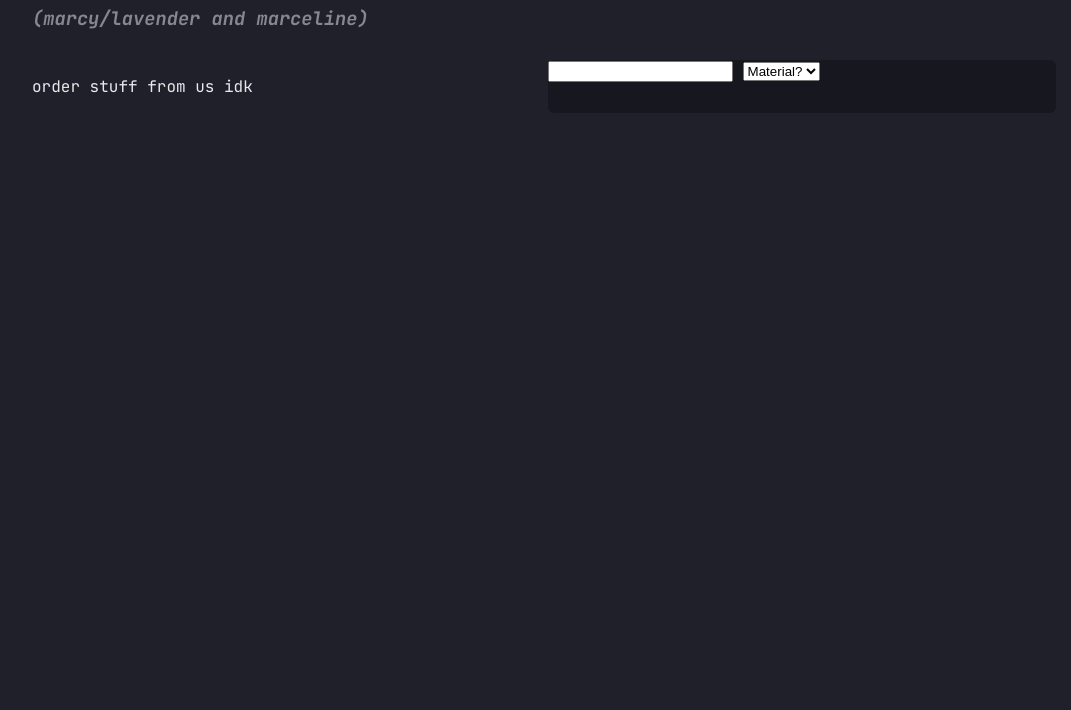
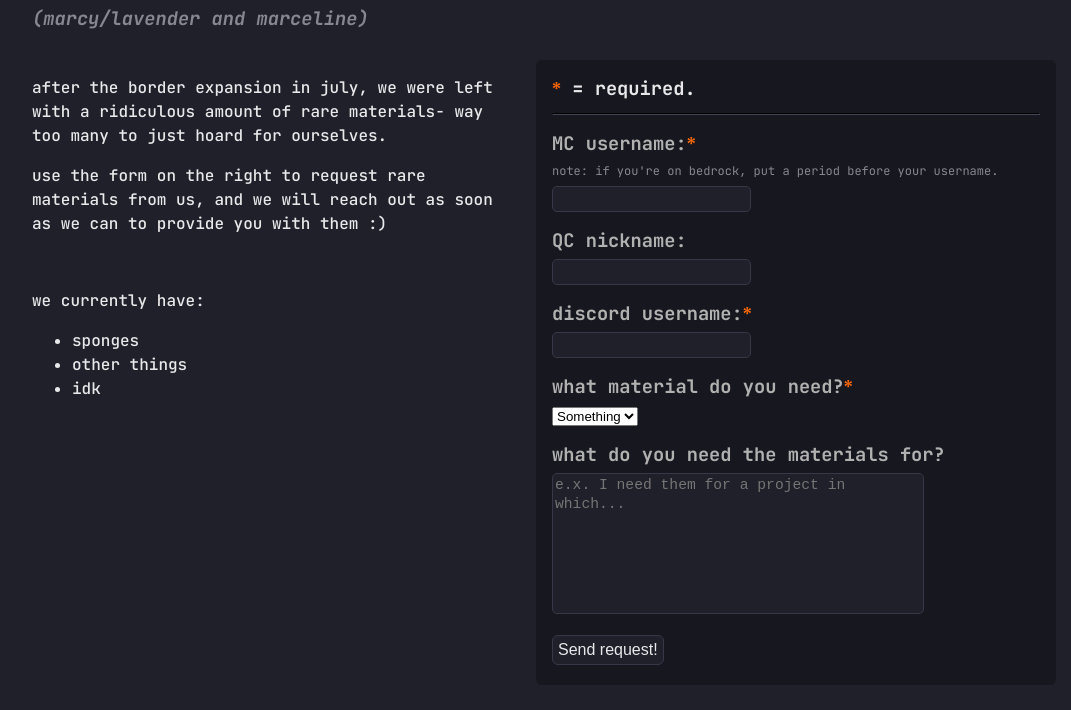
Before and after one commit to Meowcelinee/marcyform, a website built with Parcel: page index.html in a window 1280 px wide. Shown: the part 90-800 px from the top of the page, without its empty margins (96-1167 px from the left). Built offline with nearby package versions, Linux system fonts and the light colour scheme.

Commit message:
add more stuff

```diff
--- a/index.html
+++ b/index.html
@@ -12,24 +12,75 @@
 
 <body>
     <div class="header-container">
-        <h1 class="header-text">request materials from the marcys</h1>
+        <h1 class="header-text">request materials from the marcys <span id="colon3">:3</span></h1>
         <h3 class="subheader-text">(marcy/lavender and marceline)</h3>
     </div>
 
     <main>
         <div class="container">
             <div class="desc-container">
-                <p>
-                    order stuff from us idk
+                <p class="desc-para">
+                    after the border expansion in july, we were left with a ridiculous amount of rare materials- way too
+                    many to just hoard for ourselves.
                 </p>
+                <p class="desc-para">
+                    use the form on the right to request rare materials from us, and we will reach out as soon as we can
+                    to provide you with them :)
+                </p>
+
+                <br />
+
+                <p class="desc-para">
+                    we currently have:
+                </p>
+
+                <ul class="item-list">
+                    <li>sponges</li>
+                    <li>other things</li>
+                    <li>idk</li>
+                </ul>
             </div>
             <div class="form-container">
+                <h3 class="required-text"><span class="required">*</span> = required.</h3>
+                <hr />
                 <form>
-                    <input type="text" />
-                    <select name="material" id="material">
-                        <option value="sponge">Material?</option>
-                        <option value="sponge">Sponge</option>
+
+                    <h3 class="form-label">
+                        MC username:<span class="required">*</span>
+                    </h3>
+                    <p class="form-label-subtext">
+                        note: if you&apos;re on bedrock, put a period before your username.
+                    </p>
+                    <input type="text" name="MC user" minlength="3" maxlength="20" autocomplete="off" required />
+
+                    <h3 class="form-label">
+                        QC nickname:
+                    </h3>
+                    <input type="text" name="QC nick" maxlength="20" autocomplete="off" />
+
+                    <h3 class="form-label">
+                        discord username:<span class="required">*</span>
+                    </h3>
+                    <input type="text" name="Discord user" autocomplete="off" required />
+
+                    <h3 class="form-label">
+                        what material do you need?<span class="required">*</span>
+                    </h3>
+                    <select name="Material" id="material" required>
+                        <option value="penis" selected="selected">Something</option>
+                        <option value="Sponge">Sponge</option>
                     </select>
+
+                    <h3 class="form-label">
+                        what do you need the materials for?
+                    </h3>
+                    <textarea maxlength="320" name="Reason" placeholder="e.x. I need them for a project in which..."
+                        required></textarea>
+
+                    <div>
+                        <input type="submit" value="Send request!" />
+                    </div>
+
                 </form>
             </div>
         </div>
--- a/lib/main.js
+++ b/lib/main.js
@@ -1,9 +1,11 @@
-const link = document.getElementById('icon');
+const form = document.querySelector('form');
 
-console.log(link);
-
-setTimeout(() => {
-    link.setAttribute('href', 'http://localhost:1234/assets/icons/sent.png');
-    console.log('icon updated (hopefully)');
-    console.log(link);
-}, 2000);
+form.onsubmit = ev => {
+    ev.preventDefault();
+    const data = Object.fromEntries(new FormData(ev.currentTarget));
+    document.body.innerHTML = 'submitted :3';
+    Object.keys(data).map(entry => {
+        if (data[entry])
+            document.body.innerHTML += `<p>${entry}: ${data[entry]}</p>`;
+    });
+};
--- a/styles/index.css
+++ b/styles/index.css
@@ -1,5 +1,5 @@
-/* JetBrains Mono */
-@import url('https://fonts.googleapis.com/css2?family=JetBrains+Mono:ital,wght@0,100..800;1,100..800&display=swap');
+/* JetBrains Mono, Fira Code */
+@import url('https://fonts.googleapis.com/css2?family=Fira+Code:wght@300..700&family=JetBrains+Mono:ital,wght@0,100..800;1,100..800&display=swap');
 @import url('./vars.css');
 
 body {
@@ -20,6 +20,10 @@ main {
 
     .header-text {
         color: var(--text-main);
+
+        /* #colon3 {
+            font-family: 'Fira Code';
+        } */
     }
 
     .subheader-text {
@@ -30,7 +34,7 @@ main {
 
 .container {
     display: flex;
-    gap: 8px;
+    gap: 16px;
     margin: 0 auto;
     width: 80%;
 
@@ -38,6 +42,13 @@ main {
         display: block;
         margin: 0 auto;
         width: 50%;
+
+        .item-list,
+        .desc-para {
+            font-weight: 500;
+            letter-spacing: 0.6;
+            line-height: 1.5;
+        }
     }
 
     .form-container {
@@ -45,6 +56,76 @@ main {
         border-radius: 6px;
         display: block;
         margin: 0 auto;
+        padding: 4px 16px;
         width: 50%;
+
+        hr {
+            border-color: #445;
+            border-width: 1px;
+            /* width: 95%; */
+        }
+
+        form {
+            display: block;
+        }
+
+        .required-text {
+            margin: 12px 0;
+        }
+
+        .required {
+            color: var(--fag);
+            font-size: 18px;
+            font-family: 'Times New Roman' !important;
+        }
+
+        .form-label {
+            color: var(--subtext);
+            margin: 6px 0;
+            margin-top: 16px !important;
+        }
+
+        .form-label-subtext {
+            color: var(--more-subtext);
+            font-size: 12px;
+            margin: 7px 0;
+        }
+
+        input[type='text'] {
+            background-color: var(--bg-main);
+            border: 1px #373747 solid;
+            border-radius: 5px;
+            font-size: 11pt;
+            padding: 4px;
+            color: #c7c7da;
+        }
+
+        input[type='submit'] {
+            background-color: var(--bg-main);
+            border: 1px #373747 solid;
+            border-radius: 6px;
+            font-size: 12pt;
+            padding: 5px;
+            margin: 16px 0;
+            color: var(--text-main);
+
+            &:hover {
+                filter: brightness(130%);
+                cursor: pointer;
+            }
+        }
+
+        textarea {
+            background-color: var(--bg-main);
+            border: 1px #373747 solid;
+            border-radius: 5px;
+            color: var(--text-main);
+            width: 75%;
+            height: 135px;
+            font-size: 11pt;
+            letter-spacing: 0.5;
+            line-height: 1.3;
+            resize: none;
+        }
     }
 }
--- a/styles/vars.css
+++ b/styles/vars.css
@@ -6,4 +6,6 @@
     --subtext: #b1b1b1;
     --more-subtext: #878791;
     --extra-subtext: #676775;
+
+    --fag: #fa6607;
 }
```
